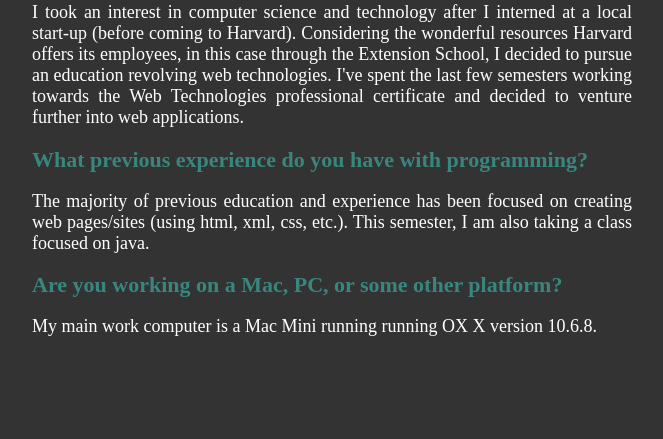
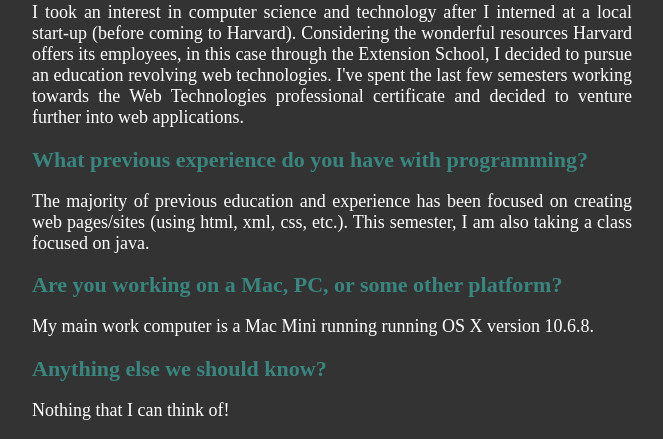
Before and after one commit to jug324/Project1, a PHP site: page / in a window 1280 px wide. Shown: the part 672-1111 px from the top of the page, without its empty margins (308-971 px from the left). Before the commit the page ends 1008 px from the top, so only its background shows below. Run offline with PHP 8.4, Linux system fonts and the light colour scheme.

Commit message:
Fixed typo; added last question

```diff
--- a/index.php
+++ b/index.php
@@ -30,7 +30,9 @@
 <h2>What previous experience do you have with programming?</h2>
 <p>The majority of previous education and experience has been focused on creating web pages/sites (using html, xml, css, etc.). This semester, I am also taking a class focused on java.</p>
 <h2>Are you working on a Mac, PC, or some other platform?</h2>
-<p>My main work computer is a Mac Mini running running OX X version 10.6.8.</p>
+<p>My main work computer is a Mac Mini running running OS X version 10.6.8.</p>
+<h2>Anything else we should know?</h2>
+<p>Nothing that I can think of!</p>
 </div>
 </div>
 </body>
```
